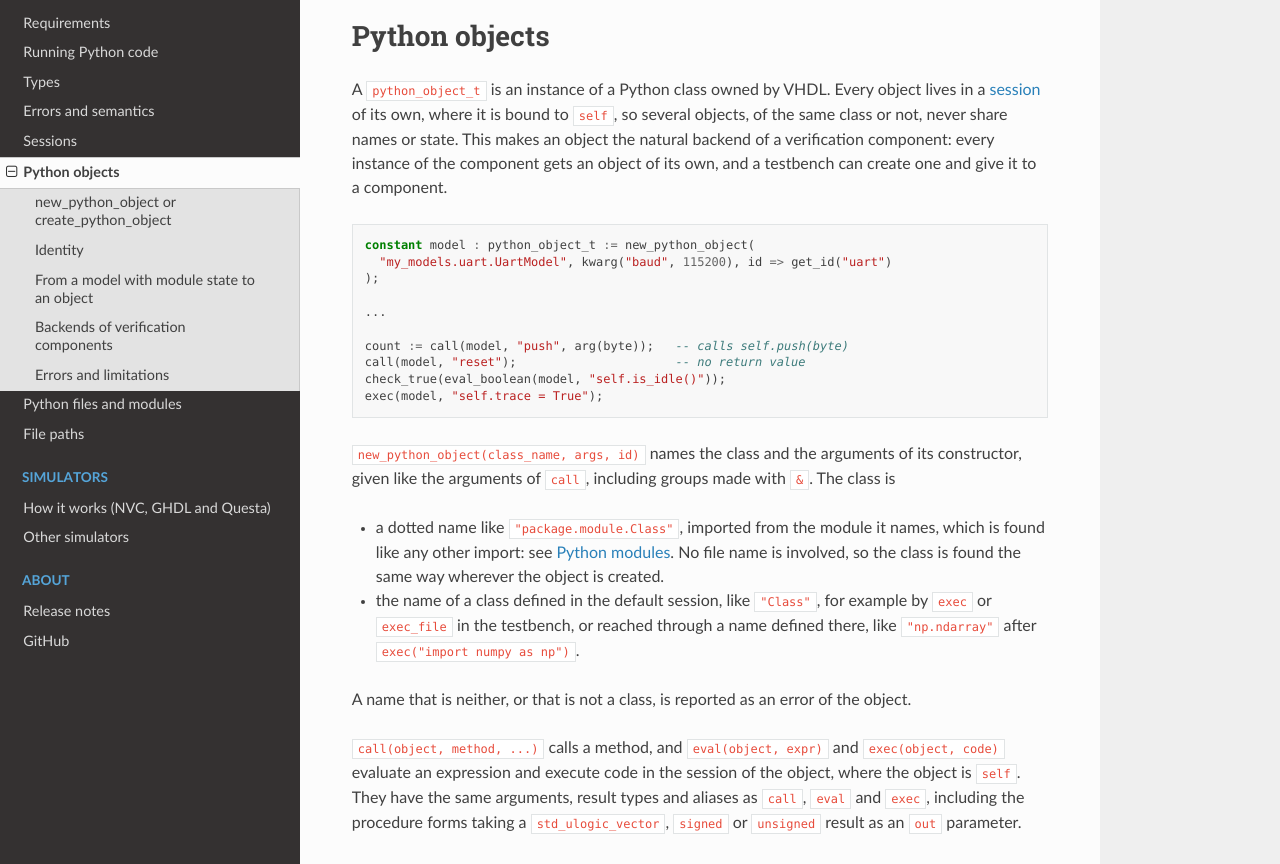
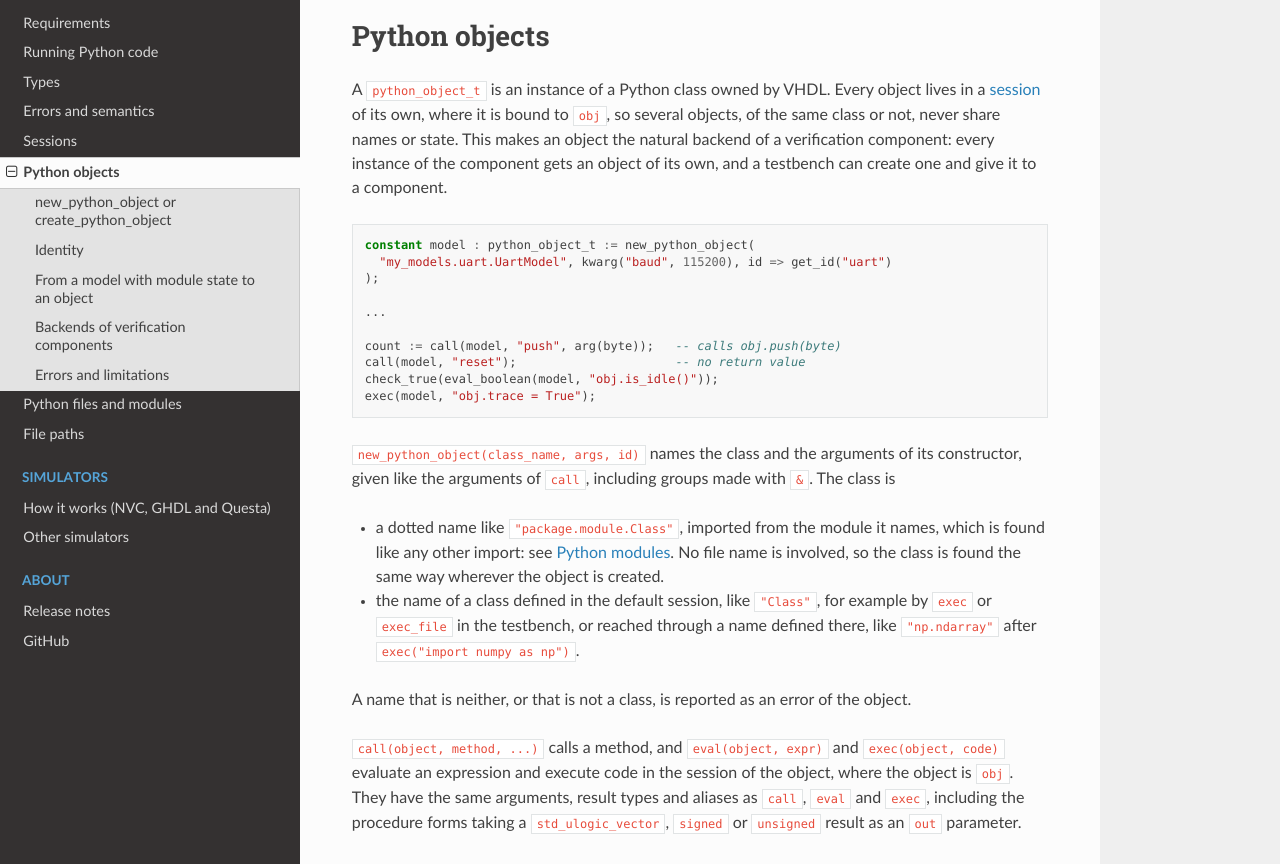
Before and after one commit to VUnit/vunit-python-bridge, a Sphinx documentation site: the page built from docs/python_objects.rst, in a window 1280 px wide and 1400 px high. Shown: the part 129-993 px from the top of the window. Built offline with Sphinx 7.4.7 and the Read the Docs theme 3.1.0, drawn with Linux system fonts in a browser that asks for light colours; pages that are not in the unit, such as notebooks, are missing from menus; the version number is read from the project's files by our own code; some of the changed text lies outside the part shown.

Commit message:
Bind a Python object to obj instead of self in its session
self is also the first parameter of the methods of classes defined in
the session, which made code mixing the two hard to read.

Co-Authored-By: Claude Opus 5.5 <noreply@anthropic.com>

```diff
--- a/docs/python_objects.rst
+++ b/docs/python_objects.rst
@@ -5,7 +5,7 @@ Python objects
 
 A ``python_object_t`` is an instance of a Python class owned by VHDL. Every
 object lives in a :ref:`session <python_bridge:sessions>` of its own, where it
-is bound to ``self``, so several objects, of the same class or not, never
+is bound to ``obj``, so several objects, of the same class or not, never
 share names or state. This makes an object the natural backend of a
 verification component: every instance of the component gets an object of its
 own, and a testbench can create one and give it to a component.
@@ -18,10 +18,10 @@ own, and a testbench can create one and give it to a component.
 
     ...
 
-    count := call(model, "push", arg(byte));   -- calls self.push(byte)
+    count := call(model, "push", arg(byte));   -- calls obj.push(byte)
     call(model, "reset");                      -- no return value
-    check_true(eval_boolean(model, "self.is_idle()"));
-    exec(model, "self.trace = True");
+    check_true(eval_boolean(model, "obj.is_idle()"));
+    exec(model, "obj.trace = True");
 
 ``new_python_object(class_name, args, id)`` names the class and the arguments
 of its constructor, given like the arguments of ``call``, including groups made
@@ -40,7 +40,7 @@ the object.
 
 ``call(object, method, ...)`` calls a method, and ``eval(object, expr)`` and
 ``exec(object, code)`` evaluate an expression and execute code in the session
-of the object, where the object is ``self``. They have the same arguments,
+of the object, where the object is ``obj``. They have the same arguments,
 result types and aliases as ``call``, ``eval`` and ``exec``, including the
 procedure forms taking a ``std_ulogic_vector``, ``signed`` or ``unsigned``
 result as an ``out`` parameter.
@@ -111,7 +111,7 @@ without being given it:
 
 .. code-block:: vhdl
 
-    check_true(eval_boolean(get_python_object("tb:uart_model"), "self.is_idle()"));
+    check_true(eval_boolean(get_python_object("tb:uart_model"), "obj.is_idle()"));
 
 Unlike ``get_logger``, it does not make one: an identity without an object is
 reported as a failure on ``python_logger`` and returns ``null_python_object``.
```
Also changed, not shown: 6 other files.
